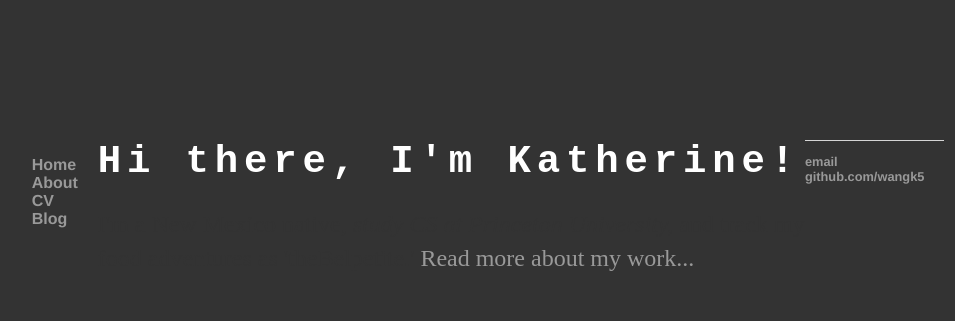
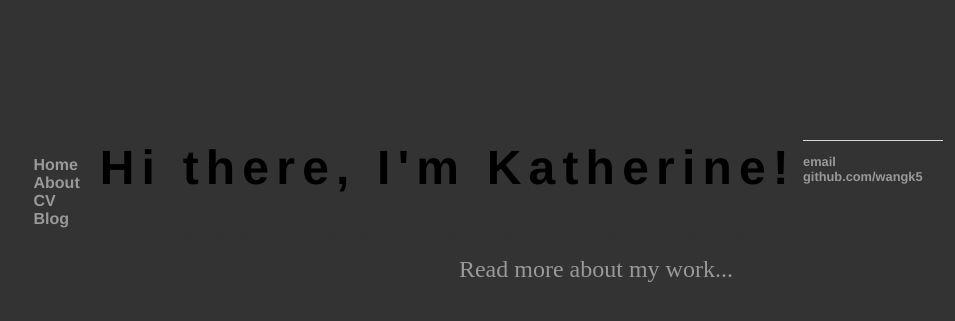
Before and after one commit to wangk5/wangk5.github.io, a Jekyll site: the page built from index.html, in a window 1280 px wide. Shown: the top 321 px of the page, without its empty margins (152-1107 px from the left). Built offline with Jekyll 4.4.1, drawn with Linux system fonts in a browser that asks for light colours.

Commit message:
Update main.css

```diff
--- a/css/main.css
+++ b/css/main.css
@@ -53,10 +53,10 @@
 
 /* DEMO-SPECIFIC STYLES */
 .typewriter h1 {
-  color: #fff;
-  font-family: monospace;
+  color: #000000;
+  font-family: 'Helvetica';
   overflow: hidden; /* Ensures the content is not revealed until the animation */
-  border-right: .15em solid orange; /* The typwriter cursor */
+  border-right: .15em solid black; /* The typwriter cursor */
   white-space: nowrap; /* Keeps the content on a single line */
   margin: 0 auto; /* Gives that scrolling effect as the typing happens */
   letter-spacing: .15em; /* Adjust as needed */
```
